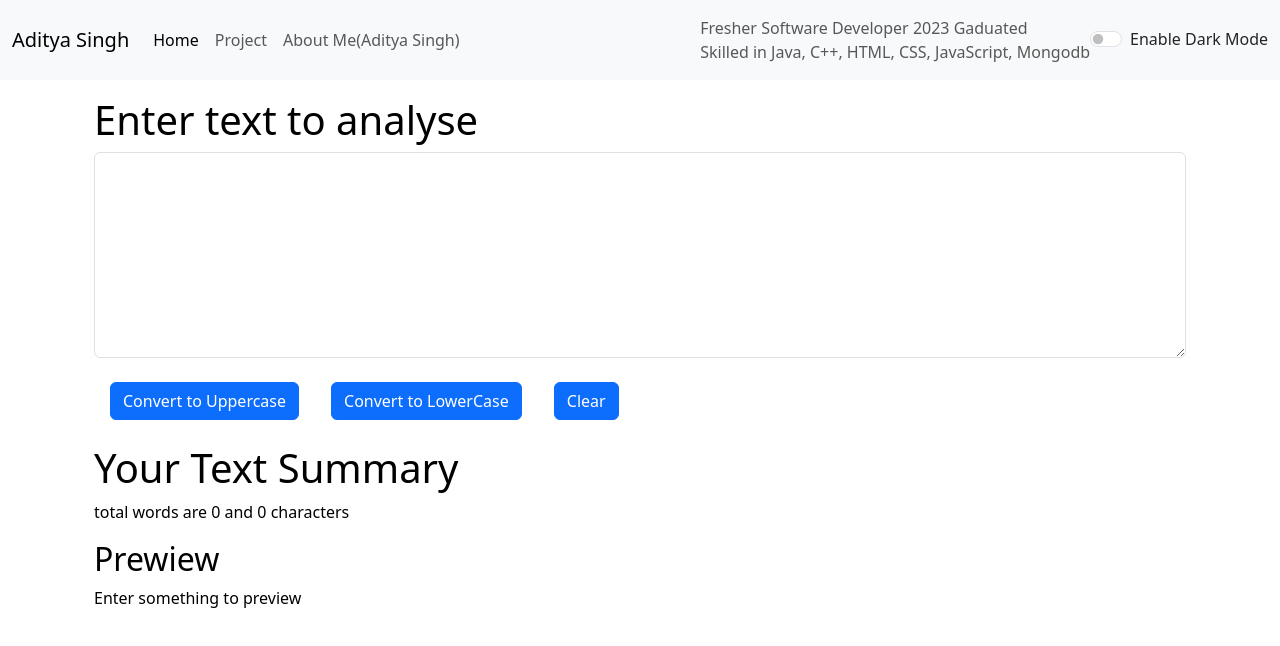
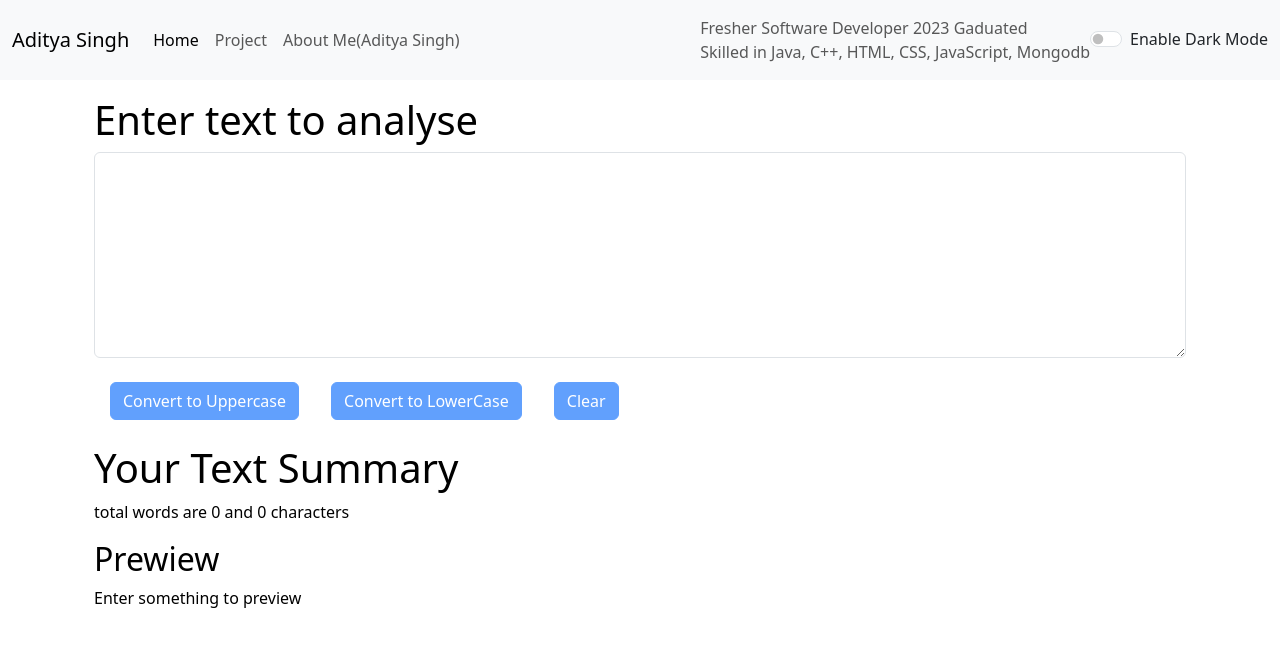
Before and after one commit to as23julycode/notebook-react, a React (Create React App) app: page / in a window 1280 px wide. Shown: the top 646 px of the page. Built offline with nearby package versions, Linux system fonts and the light colour scheme.

Commit message:
disable button when no text are there

```diff
--- a/src/components/TextForm.js
+++ b/src/components/TextForm.js
@@ -30,9 +30,9 @@
                 <div className="mb-3">
                     <textarea className="form-control" value={text} style={{backgroundColor: props.mode === 'dark'?'grey':'white', color: props.mode === 'dark'?'white':'black'}} onChange={handleOnChange} id="mybox" rows="8"></textarea>
                 </div>
-                <button className="btn btn-primary mx-3 my-2" onClick={handleUpClick}> Convert to Uppercase</button>
-                <button className="btn btn-primary mx-3 my-2" onClick={handleLoClick}> Convert to LowerCase</button>
-                <button className="btn btn-primary mx-3 my-2" onClick={clear}> Clear</button>
+                <button disabled= {text.length === 0} className="btn btn-primary mx-3 my-2" onClick={handleUpClick}> Convert to Uppercase</button>
+                <button disabled= {text.length === 0} className="btn btn-primary mx-3 my-2" onClick={handleLoClick}> Convert to LowerCase</button>
+                <button disabled= {text.length === 0} className="btn btn-primary mx-3 my-2" onClick={clear}> Clear</button>
             </div>
             <div className='container my-3' style={{color: props.mode === 'dark'?'white':'black'}}>
             <h1> Your Text Summary</h1>
```
